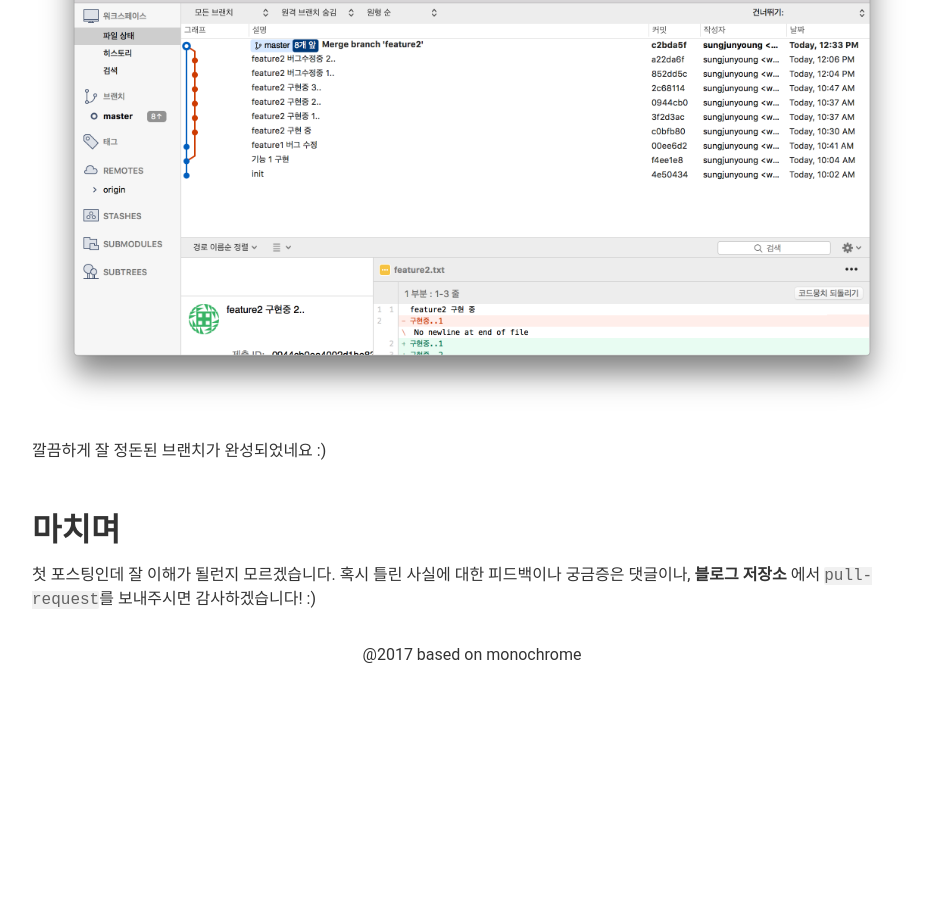
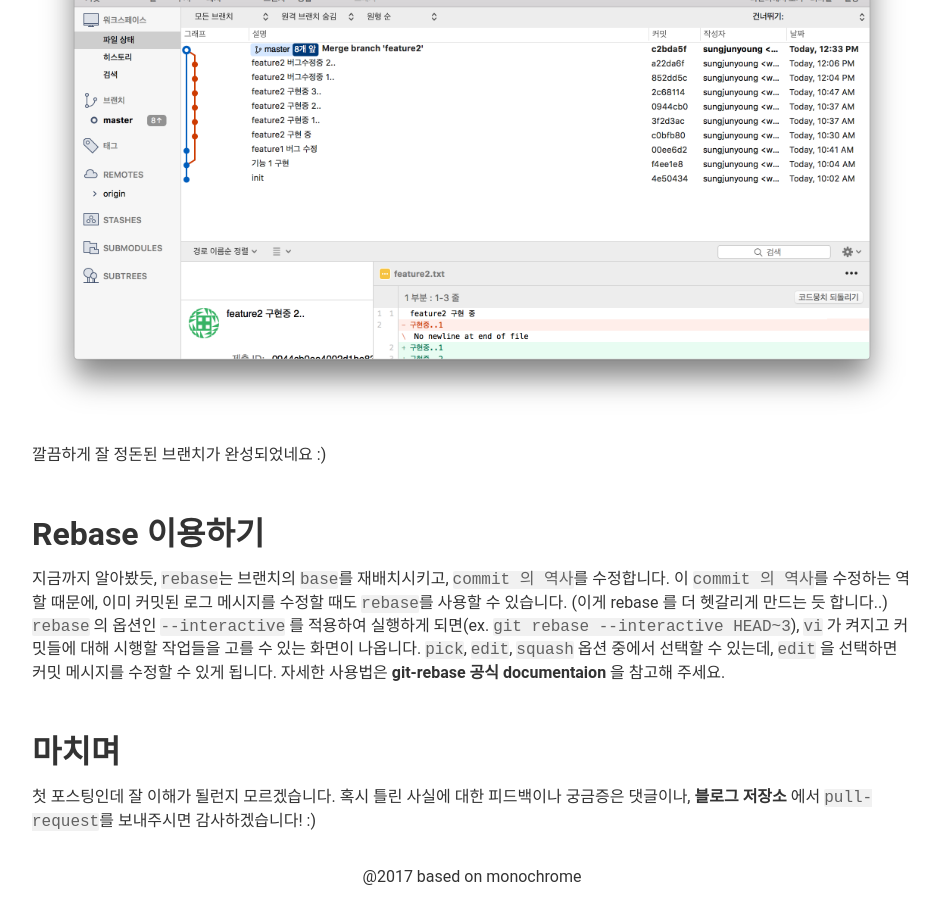
Before and after one commit to sungjunyoung/sungjunyoung.github.io_deprecated, a Jekyll site: the page built from _posts/2017-09-24-git-rebase.md, in a window 1280 px wide and 900 px high, scrolled down 10915 px. Shown: the whole window, without its empty margins (168-1107 px from the left). Built offline with Jekyll 4.4.1, drawn with Linux system fonts in a browser that asks for light colours; comment, search, counter and statistics services are not loaded; before the commit the page ends 11593 px from its top, so only the background shows below that; some of the changed text lies outside the part shown.

Commit message:
bold 를 코드블록으로 수정, Rebase 이용하기 추가

```diff
--- a/_posts/2017-09-24-git-rebase.md
+++ b/_posts/2017-09-24-git-rebase.md
@@ -21,7 +21,7 @@ git [공식 문서](https://git-scm.com/book/ko/v1/Git-%EB%B8%8C%EB%9E%9C%EC%B9%
 ![1](/img/git-rebase/1.png)
 > 커밋은 두개밖에 없지만, 과거 팀원들과 계속 진행중이던 프로젝트라고 가정하고 시작해 보겠습니다. 프로젝트는 [다음 저장소](https://github.com/sungjunyoung/blog_rebase)에서 보실 수 있습니다.
 
-현재 프로젝트에는, README.md 파일과, feature1.txt (기능1) 파일이 존재합니다. 제 프로젝트가 아닌 **오픈소스** 혹은 **공동 작업중인 프로젝트**라고 또다른 가정을 하겠습니다. 또한 기존에 있던 기능 외에 새로운 기능을 구현하기 위해 `clone` 을 한 상태라고 생각해봅시다 :)
+현재 프로젝트에는, README.md 파일과, feature1.txt (기능1) 파일이 존재합니다. 제 프로젝트가 아닌 `오픈소스` 혹은 `공동 작업중인 프로젝트`라고 또다른 가정을 하겠습니다. 또한 기존에 있던 기능 외에 새로운 기능을 구현하기 위해 `clone` 을 한 상태라고 생각해봅시다 :)
 
 여러분의 팀은 새로운 기능 구현을 위해, `feature2` 라는 브랜치를 만들고, 이곳에서 작업을 시작합니다. feature2.txt 파일을 만들고, 이곳에서 "feature2 구현 중" 이라고 작성하고 커밋을 하겠습니다.
 ![2](/img/git-rebase/2.png)
@@ -39,7 +39,7 @@ master 브랜치에 아무 변경점이 없기 때문에, 그래프가 일자로
 문제는 이렇게 만들어놓은 브랜치들을 합치는 데에서 발생합니다. 이 브랜치들을 모두 `merge` 시킨다면 어떤 형태가 될까요?
 ![6](/img/git-rebase/6.png)
 
-보기에는 깔끔하게 정돈된 브랜치 그래프 같은데.. 어떤 점이 문제가 될까요? 현재로서는 rebase 의 과정을 알아보기 위한 `toy project` 이지만, 프로젝트가 커지게 되고, 한 이슈에 대해 서브이슈가 생겨나고, 서브 이슈에 대한 버그가 생기게 되면, 방금과 같은 과정으로 브랜치를 모두 `merge`하는 것은 문제가 됩니다. `master` 브랜치 입장에서는 feature2 를 구현하는 과정 중에 있었던 서브이슈, 버그픽스 등 세부적인 사항들을 모두 알고 있기에는 **전체적인 과정**을 보는 데에 있어서 너무 과한 것이죠. 말로는 잘 이해가 안가지만, 이런 상황을 잘 드러내주는 프로젝트의 브랜치를 한번 보겠습니다.
+보기에는 깔끔하게 정돈된 브랜치 그래프 같은데.. 어떤 점이 문제가 될까요? 현재로서는 rebase 의 과정을 알아보기 위한 `toy project` 이지만, 프로젝트가 커지게 되고, 한 이슈에 대해 서브이슈가 생겨나고, 서브 이슈에 대한 버그가 생기게 되면, 방금과 같은 과정으로 브랜치를 모두 `merge`하는 것은 문제가 됩니다. `master` 브랜치 입장에서는 feature2 를 구현하는 과정 중에 있었던 서브이슈, 버그픽스 등 세부적인 사항들을 모두 알고 있기에는 `전체적인 과정`을 보는 데에 있어서 너무 과한 것이죠. 말로는 잘 이해가 안가지만, 이런 상황을 잘 드러내주는 프로젝트의 브랜치를 한번 보겠습니다.
 ![7](/img/git-rebase/7.png)
 > 방학 중에 제가 [알고리즘 스터디를 진행했던 프로젝트](https://github.com/sungjunyoung/algorithm-study)입니다...
 
@@ -58,7 +58,7 @@ master 브랜치에 아무 변경점이 없기 때문에, 그래프가 일자로
 
 ![5](/img/git-rebase/5.png)
 
-`rebase` 를 이용하여 **보기좋은** 히스토리를 한번 만들어 볼까요? 먼저, `feature2_bug1` 브랜치는 `feature2` 브랜치로 흡수되도록 하여 마치 `feature2` 브랜치에서 계속 작업을 한 것처럼 만들어 보겠습니다.
+`rebase` 를 이용하여 `보기좋은` 히스토리를 한번 만들어 볼까요? 먼저, `feature2_bug1` 브랜치는 `feature2` 브랜치로 흡수되도록 하여 마치 `feature2` 브랜치에서 계속 작업을 한 것처럼 만들어 보겠습니다.
 
 `feature2_bug1` 브랜치에 체크아웃 후, `git rebase feature2` 를 실행합니다.
 
@@ -66,7 +66,7 @@ master 브랜치에 아무 변경점이 없기 때문에, 그래프가 일자로
 
 첫번째 줄부터 차근차근 보겠습니다.
 - 먼저 `git`은 `feature2` 브랜치의 최신 커밋으로 가서 `feature2_bug1` 브랜치가 나온 지점부터  붙입니다.
-- 이후에, `feature2_bug1` 브랜치의 첫 커밋부터, `complict` 가 있는지 검사를 하게 됩니다. `complict` 가 발견되면, 그 지점에서 잠깐 멈춰서 사용자가 해결(`resolve`)해 줄 때까지 임시 브랜치 (사진에서 2c68114) 에서 **대기** 하게 됩니다. 아래 그림과 같은 상태가 되죠.
+- 이후에, `feature2_bug1` 브랜치의 첫 커밋부터, `complict` 가 있는지 검사를 하게 됩니다. `complict` 가 발견되면, 그 지점에서 잠깐 멈춰서 사용자가 해결(`resolve`)해 줄 때까지 임시 브랜치 (그림에서 2c68114) `대기` 하게 됩니다. 아래 그림과 같은 상태가 되죠.
 ![10](/img/git-rebase/10.png)
 
 그럼 `git` 이 원하는데로 `complict` 를 해결해 줍시다. feature2.txt 파일의 내용을 보게되면, 다음과 같이 파일은 `complict resolve` 를 기다리고 있습니다.
@@ -94,7 +94,7 @@ master 브랜치에 아무 변경점이 없기 때문에, 그래프가 일자로
 이제 저희 토이 프로젝트는 다음과 같은 히스토리를 가지게 되었습니다!
 ![18](/img/git-rebase/18.png)
 
-이제  `master` 브랜치에 `feature2`를 합치려고 합니다. 그냥 `rebase`하면 깔끔하게 한줄로 히스토리가 정리가 되겠죠? **하지만** 여기서 주의할 사항이 있습니다.
+이제  `master` 브랜치에 `feature2`를 합치려고 합니다. 그냥 `rebase`하면 깔끔하게 한줄로 히스토리가 정리가 되겠죠? 하지만 여기서 주의할 사항이 있습니다.
 
 공식 문서를 보겠습니다: [Rebase의 위험성](https://git-scm.com/book/ko/v1/Git-%EB%B8%8C%EB%9E%9C%EC%B9%98-Rebase%ED%95%98%EA%B8%B0#Rebase의-위험성)
 
@@ -109,5 +109,8 @@ Rebase 는 `커밋의 역사` 를 바꿔 버립니다. `master` 브랜치는 git
 
 깔끔하게 잘 정돈된 브랜치가 완성되었네요 :)
 
+## Rebase 이용하기
+지금까지 알아봤듯, `rebase`는 브랜치의 `base`를 재배치시키고, `commit 의 역사`를 수정합니다. 이 `commit 의 역사`를 수정하는 역할 때문에, 이미 커밋된 로그 메시지를 수정할 때도 `rebase`를 사용할 수 있습니다. (이게 rebase 를 더 헷갈리게 만드는 듯 합니다..) `rebase` 의 옵션인 `--interactive` 를 적용하여 실행하게 되면(ex. `git rebase --interactive HEAD~3`), `vi` 가 켜지고 커밋들에 대해 시행할 작업들을 고를 수 있는 화면이 나옵니다. `pick`, `edit`, `squash` 옵션 중에서 선택할 수 있는데, `edit` 을 선택하면 커밋 메시지를 수정할 수 있게 됩니다. 자세한 사용법은 [git-rebase 공식 documentaion](https://git-scm.com/docs/git-rebase) 을 참고해 주세요.
+
 ## 마치며
 첫 포스팅인데 잘 이해가 될런지 모르겠습니다. 혹시 틀린 사실에 대한 피드백이나 궁금증은 댓글이나, [블로그 저장소](https://github.com/sungjunyoung/sungjunyoung.github.io) 에서 `pull-request`를 보내주시면 감사하겠습니다! :)
```
